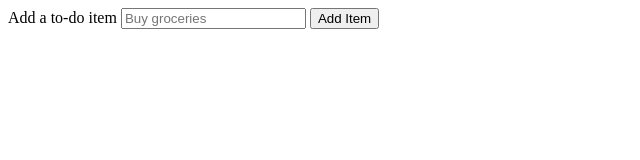
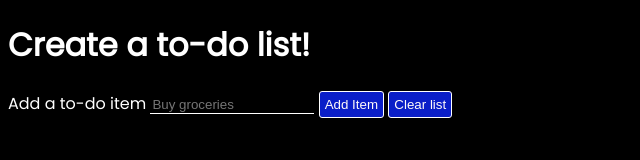
Before and after one commit to Ericn01/Small-JS-projects, a plain HTML site: page To-Do List/index.html in a window 1280 px wide. Shown: the whole page, without its empty margins (0-640 px from the left). Drawn offline with Linux system fonts and the light colour scheme.

Commit message:
Added new style font. Changed some styling.

```diff
--- a/To-Do List/index.html
+++ b/To-Do List/index.html
@@ -8,10 +8,12 @@
     <link rel="stylesheet" href="styles.css">
 </head>
 <body>
+    <h1> Create a to-do list!</h1>
     <label for="to-do-item"> Add a to-do item </label>
     <input type="text" id="to-do-item" name="to-do-item" placeholder="Buy groceries">
     <button onclick="displayItem()"> Add Item </button>
-    <div id="list"> </div>
+    <button onclick="clear()"> Clear list </button>
+    <div id="list-items"> </div>
     <script src="script.js"> </script>
 </body>
 </html>
--- a/To-Do List/script.js
+++ b/To-Do List/script.js
@@ -4,9 +4,13 @@ function displayItem(){
     if (!contains(listItem)){
         toDoItems.push(listItem)
         for (let i = 0; i < toDoItems.length; i++){
-            document.getElementById('list').innerHTML += '<ul> ' + toDoItems[i] + '</ul>';
+            document.getElementById('list-items').innerHTML += '<ul> ' + toDoItems[i] + '</ul>';
         }
     };
+}
+
+function clear(){
+    document.getElementById('list-items').innerHTML = "";
 }
 // Checks to see if given element is in the array.
 function contains(elem){
--- a/To-Do List/styles.css
+++ b/To-Do List/styles.css
@@ -0,0 +1,31 @@
+@import url('https://fonts.googleapis.com/css2?family=Open+Sans:wght@300&family=Poppins&family=Raleway:wght@800&display=swap');
+body{
+    background-color: black;
+    color: white;
+    font-family: 'Poppins', sans-serif;
+}
+
+#to-do-item{
+    color: white;
+    border: none;
+    border-bottom: 1px solid white;
+    width: 10rem;
+    background: none;
+}
+
+#to-do-item:focus{
+    outline: none;
+}
+
+button{
+    padding: 5px;
+    background-color: rgb(10, 30, 200);
+    color: snow;
+    border-radius: 3px;
+    border: 0.3px solid white;
+}
+
+button:hover{
+    cursor: pointer;
+
+}
```
